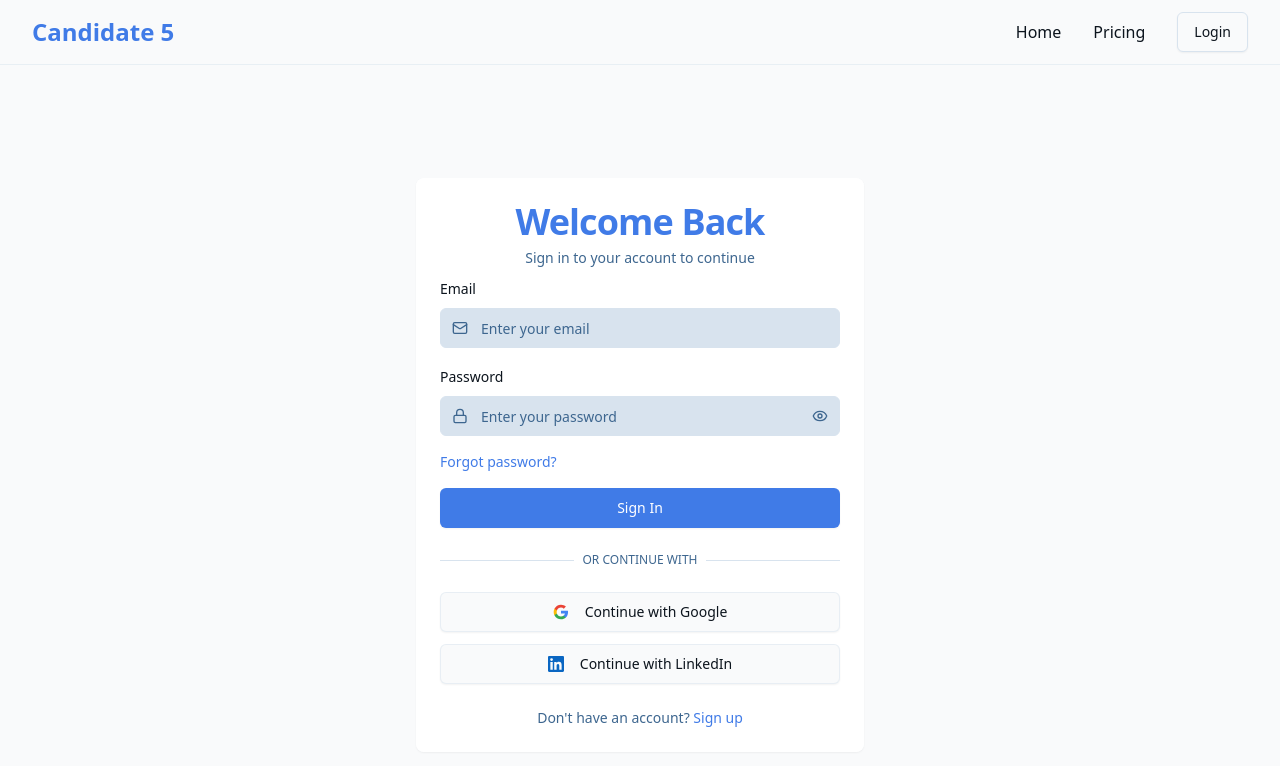
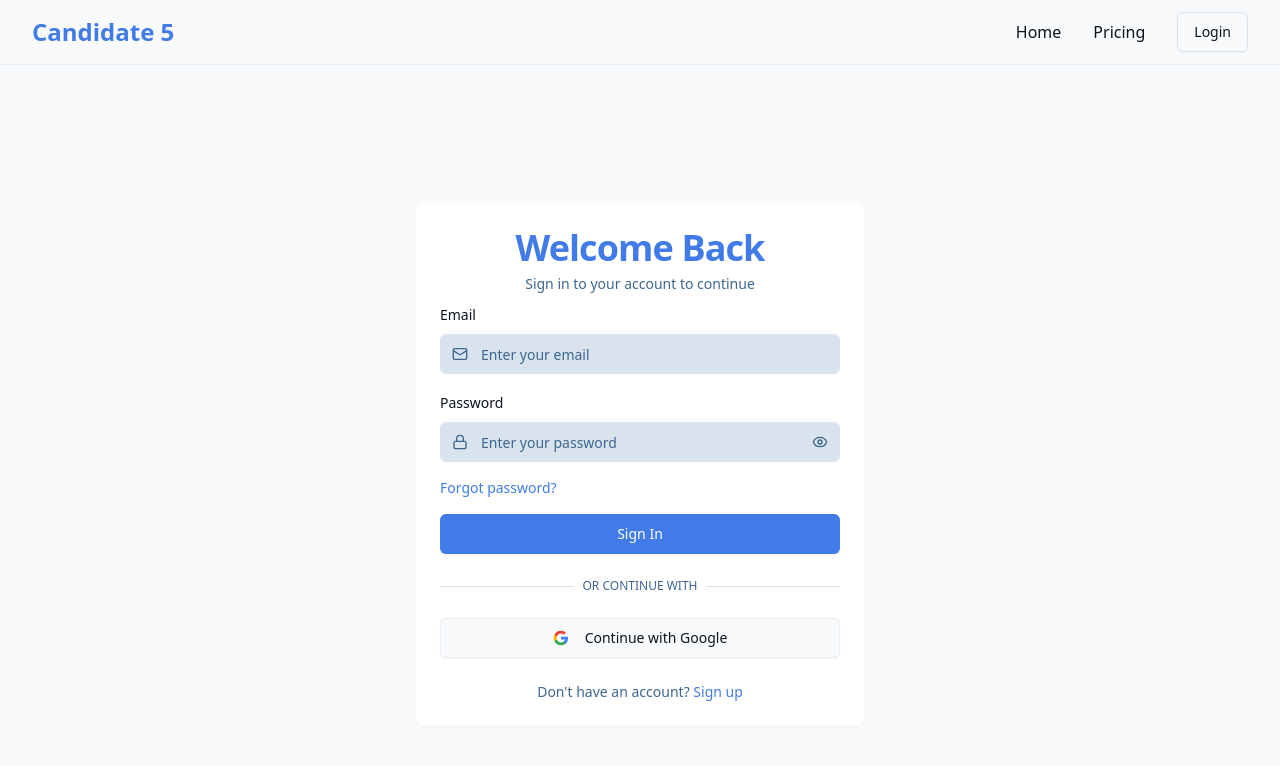
Before and after one commit to Kunle123/C5Frontend, a React (Vite) app in the folder frontend/: page /login in a window 1280 px wide. Shown: the top 766 px of the page. Built offline with nearby package versions, Linux system fonts and the light colour scheme; no server answers.

Commit message:
feat: hide LinkedIn OAuth button on login and signup pages

```diff
--- a/frontend/src/pages/Login.tsx
+++ b/frontend/src/pages/Login.tsx
@@ -148,7 +148,7 @@ const Login = () => {
               </div>
               <div className="space-y-3">
                 <SocialAuthButton provider="google" onClick={handleGoogleAuth} disabled={isLoading} />
-                <SocialAuthButton provider="linkedin" onClick={handleLinkedInAuth} disabled={isLoading} />
+                {/* <SocialAuthButton provider="linkedin" onClick={handleLinkedInAuth} disabled={isLoading} /> */}
               </div>
               <p className="text-center text-sm text-muted-foreground">Don't have an account?{" "}<Link to="/signup" className="text-primary font-medium underline-offset-4 hover:underline transition-colors">Sign up</Link></p>
             </CardContent>
--- a/frontend/src/pages/Signup.tsx
+++ b/frontend/src/pages/Signup.tsx
@@ -195,7 +195,7 @@ const Signup = () => {
               </div>
               <div className="space-y-3">
                 <SocialAuthButton provider="google" onClick={handleGoogleAuth} disabled={isLoading} />
-                <SocialAuthButton provider="linkedin" onClick={handleLinkedInAuth} disabled={isLoading} />
+                {/* <SocialAuthButton provider="linkedin" onClick={handleLinkedInAuth} disabled={isLoading} /> */}
               </div>
               <p className="text-center text-sm text-muted-foreground">Already have an account?{" "}<Link to="/login" className="text-primary hover:text-primary-glow transition-colors underline-offset-4 hover:underline font-medium">Sign in</Link></p>
             </CardContent>
```
